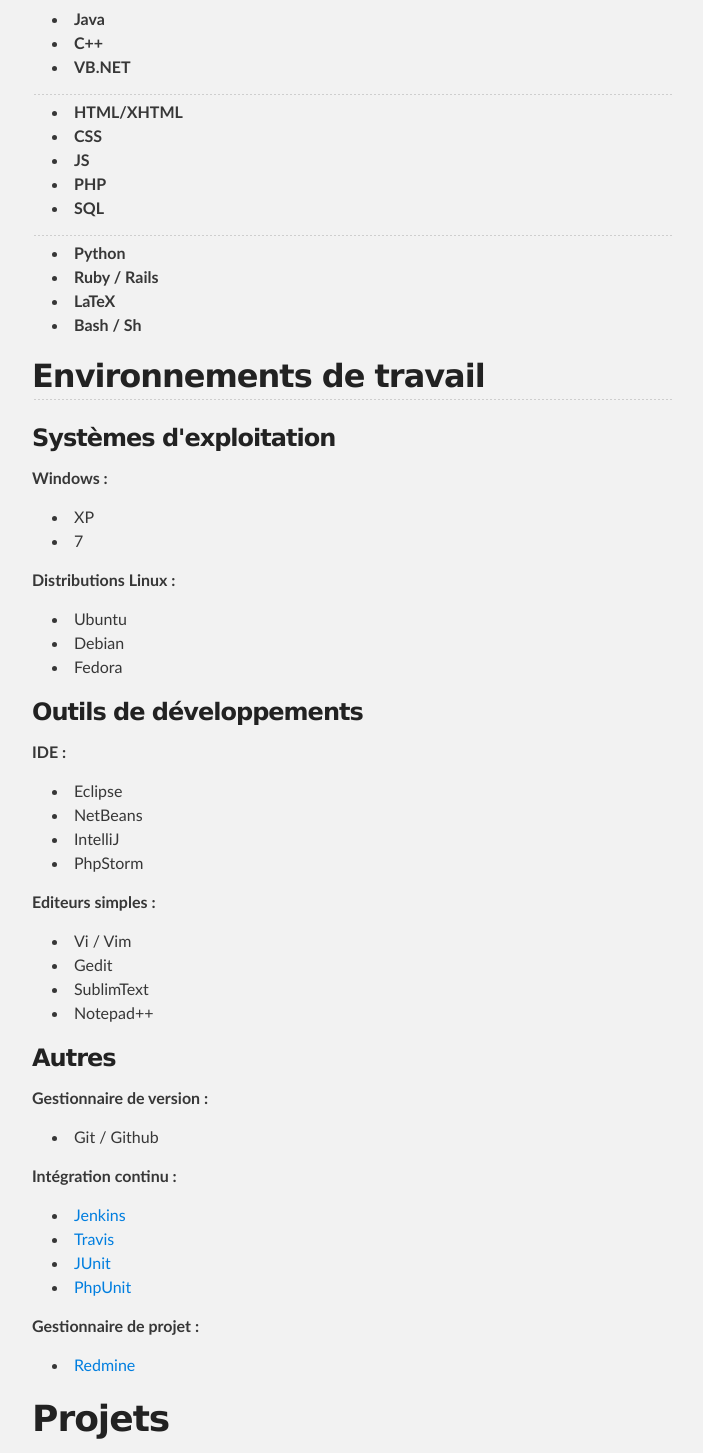
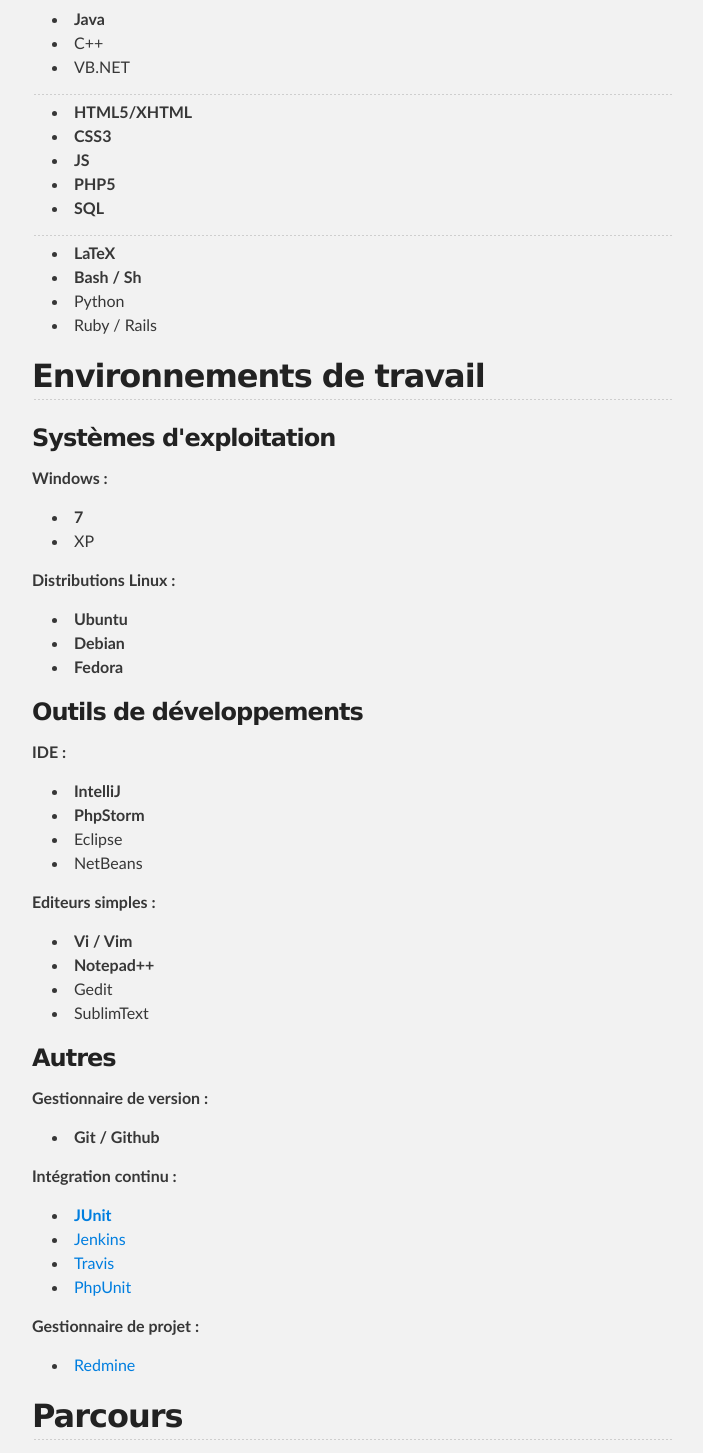
Before and after one commit to hadeli/hadeli.github.io, a plain HTML site: page index.html in a window 1280 px wide. Shown: the part 412-1865 px from the top of the page, without its empty margins (288-991 px from the left). Drawn offline with Linux system fonts and the light colour scheme.

Commit message:
Replace master branch with page content via GitHub

```diff
--- a/index.html
+++ b/index.html
@@ -35,21 +35,21 @@
 
 <ul>
 <li><strong>Java</strong></li>
-<li><strong>C++</strong></li>
-<li><strong>VB.NET</strong></li>
+<li>C++</li>
+<li>VB.NET</li>
 </ul><hr><ul>
-<li><strong>HTML/XHTML</strong></li>
-<li><strong>CSS</strong></li>
+<li><strong>HTML5/XHTML</strong></li>
+<li><strong>CSS3</strong></li>
 <li><strong>JS</strong></li>
-<li><strong>PHP</strong></li>
+<li><strong>PHP5</strong></li>
 <li><strong>SQL</strong></li>
 </ul><hr><ul>
-<li><strong>Python</strong></li>
-<li><strong>Ruby / Rails</strong></li>
 <li><strong>LaTeX</strong></li>
 <li>
 <strong>Bash / Sh</strong><br>
 </li>
+<li>Python</li>
+<li>Ruby / Rails</li>
 </ul><h2>
 <a name="environnements-de-travail" class="anchor" href="#environnements-de-travail"><span class="octicon octicon-link"></span></a>Environnements de travail</h2>
 
@@ -59,15 +59,17 @@
 <p><strong>Windows :</strong></p>
 
 <ul>
+<li>
+<strong>7</strong><br>
+</li>
 <li>XP</li>
-<li>7<br>
-</li>
 </ul><p><strong>Distributions Linux :</strong></p>
 
 <ul>
-<li>Ubuntu</li>
-<li>Debian</li>
-<li>Fedora<br>
+<li><strong>Ubuntu</strong></li>
+<li><strong>Debian</strong></li>
+<li>
+<strong>Fedora</strong><br>
 </li>
 </ul><h3>
 <a name="outils-de-d%C3%A9veloppements" class="anchor" href="#outils-de-d%C3%A9veloppements"><span class="octicon octicon-link"></span></a>Outils de développements</h3>
@@ -75,44 +77,52 @@
 <p><strong>IDE :</strong></p>
 
 <ul>
+<li><strong>IntelliJ</strong></li>
+<li>
+<strong>PhpStorm</strong> </li>
 <li>Eclipse</li>
 <li>NetBeans</li>
-<li>IntelliJ</li>
-<li>PhpStorm<br>
-</li>
 </ul><p><strong>Editeurs simples :</strong></p>
 
 <ul>
-<li>Vi / Vim</li>
+<li><strong>Vi / Vim</strong></li>
+<li><strong>Notepad++</strong></li>
 <li>Gedit</li>
 <li>SublimText</li>
-<li>Notepad++</li>
 </ul><h3>
 <a name="autres" class="anchor" href="#autres"><span class="octicon octicon-link"></span></a>Autres</h3>
 
 <p><strong>Gestionnaire de version :</strong></p>
 
 <ul>
-<li>Git / Github<br>
+<li>
+<strong>Git / Github</strong><br>
 </li>
 </ul><p><strong>Intégration continu :</strong></p>
 
 <ul>
+<li><a href="http://junit.org/"><strong>JUnit</strong></a></li>
 <li><a href="http://jenkins-ci.org/content/about-jenkins-ci">Jenkins</a></li>
 <li><a href="http://about.travis-ci.org/fr/">Travis</a></li>
-<li><a href="http://junit.org/">JUnit</a></li>
 <li><a href="http://phpunit.de/manual/3.7/fr/automating-tests.html">PhpUnit</a></li>
 </ul><p><strong>Gestionnaire de projet :</strong></p>
 
 <ul>
 <li><a href="http://www.redmine.org/">Redmine</a></li>
+</ul><h2>
+<a name="parcours" class="anchor" href="#parcours"><span class="octicon octicon-link"></span></a>Parcours</h2>
+
+<ul>
+<li>2010 : BTS Comptatibilité et Gestion des Organisations - Lycée Arthur Rimbaud, Istres (13)</li>
+<li>2013 : DUT Informatique - IUT d'Aix-en-Provence, Aix-Marseille Université (13)</li>
+<li>En cours : Licence professionnelle Systèmes Informatiques et Logiciels, option Developpement d'Applications Internet et Intranet - IUT d'Aix-en-Provence, Aix-Marseille Université (13)</li>
 </ul><h1>
 <a name="projets" class="anchor" href="#projets"><span class="octicon octicon-link"></span></a>Projets</h1>
 
 <p><a href="http://osrc.dfm.io/hadeli">Condensé de l'activité Github</a></p>
 
 <h2>
-<a name="projets-scolaires" class="anchor" href="#projets-scolaires"><span class="octicon octicon-link"></span></a>Projets Scolaires</h2>
+<a name="projets-universitaires" class="anchor" href="#projets-universitaires"><span class="octicon octicon-link"></span></a>Projets universitaires</h2>
 
 <ul>
 <li><a href="http://hadeli.github.io/ClearSy">Stage de fin de DUT</a></li>
```
Also changed, not shown: params.json (+1 -1 lines).
